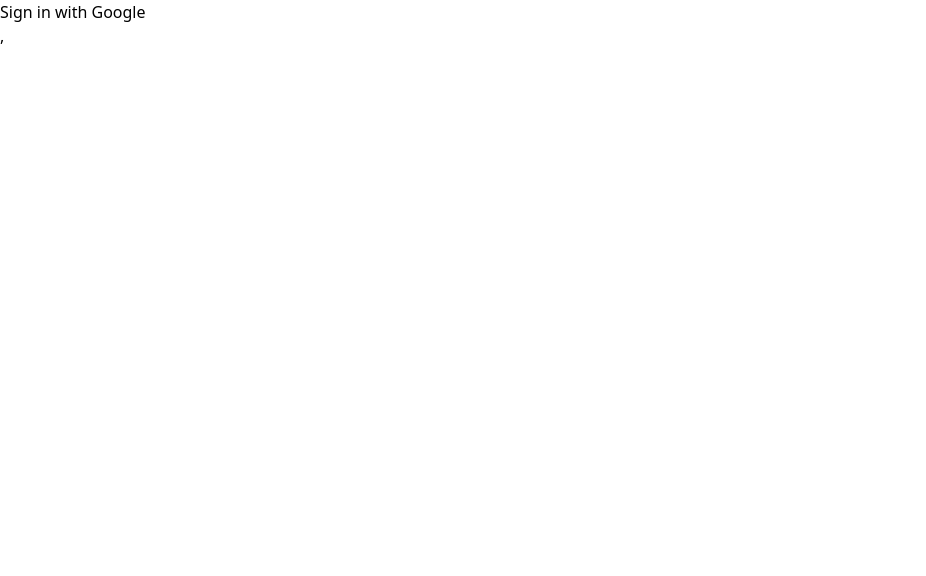
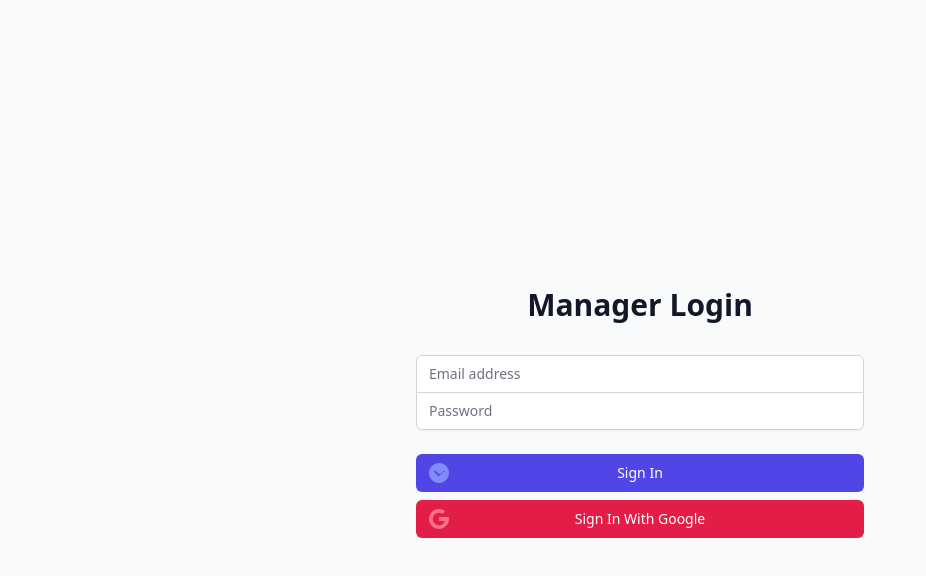
Before and after one commit to csce-315-331-2024a/project-3-full-stack-agile-web-project-3-901-7, a React (Vite) app in the folder frontend/: page /login in a window 1280 px wide. Shown: the top 576 px of the page, without its empty margins (0-926 px from the left). Built offline with nearby package versions, Linux system fonts and the light colour scheme.

Commit message:
Finished Login frontend design

```diff
--- a/frontend/src/pages/Login.tsx
+++ b/frontend/src/pages/Login.tsx
@@ -1,7 +1,63 @@
-import React from 'react';
+import React, { useState } from 'react';
 import { useGoogleLogin } from '@react-oauth/google';
 
-const GoogleLoginButton: React.FC = () => {
+interface ILoginButtonProps {
+    color: string;
+    isSubmit?: boolean;
+    children?: JSX.Element | string;
+    icon: IIcon;
+    onClick?: () => void;
+}
+
+interface IIcon {
+    viewboxSize: number;
+    path: string;
+}
+
+const icons = {
+    google: {
+        path: "M 0 300 C 0 134.578125 134.578125 0 300 0 C 366.808594 0 430.042969 21.496094 482.867188 62.160156 L 413.152344 152.71875 C 380.492188 127.578125 341.363281 114.285156 300 114.285156 C 197.597656 114.285156 114.285156 197.597656 114.285156 300 C 114.285156 402.402344 197.597656 485.714844 300 485.714844 C 382.476562 485.714844 452.566406 431.675781 476.71875 357.144531 L 300 357.144531 L 300 242.855469 L 600 242.855469 L 600 300 C 600 465.421875 465.421875 600 300 600 C 134.578125 600 0 465.421875 0 300 Z M 0 300",
+        viewboxSize: 600,
+    },
+    signIn: {
+        path: "M10 0C4.477 0 0 4.477 0 10c0 5.522 4.477 10 10 10 5.522 0 10-4.478 10-10 0-5.523-4.478-10-10-10zm5.707 9.293a1 1 0 00-1.414-1.414l-3 3a1 1 0 01-1.414 0l-3-3a1 1 0 10-1.414 1.414l3.5 3.5a1 1 0 001.414 0l3.5-3.5a1 1 0 000-1.414z",
+        viewboxSize: 20,
+    },
+};
+
+const LoginButton: React.FC<ILoginButtonProps> = (props) => {
+    return (
+        <button
+            type={props.isSubmit ? "submit" : "button"}
+            className={`group relative w-full flex justify-center py-2 px-4 border border-transparent text-sm font-medium rounded-md text-white bg-${props.color}-600 hover:bg-${props.color}-700 focus:outline-none focus:ring-2 focus:ring-offset-2 focus:ring-${props.color}-500`}
+            onClick={() => props.onClick && props.onClick()}
+        >
+            <span className="absolute left-0 inset-y-0 flex items-center pl-3">
+                <svg
+                    className={`h-5 w-5 text-${props.color}-400 group-hover:text-${props.color}-300`}
+                    xmlns="http://www.w3.org/2000/svg"
+                    viewBox={`0 0 ${props.icon.viewboxSize || 20} ${props.icon.viewboxSize || 20}`}
+                    fill="currentColor"
+                    aria-hidden="true"
+                >
+                    <path
+                        fillRule="evenodd"
+                        d={props.icon.path}
+                        clipRule="evenodd"
+                    />
+                </svg>
+            </span>
+            <div>
+                {props.children}
+            </div>
+        </button>
+    )
+}
+
+const Login = () => {
+    const [email, setEmail] = useState('');
+    const [password, setPassword] = useState('');
+
     const googleLogin = useGoogleLogin({
         onSuccess: user => {
             console.log('Login Success:', user);
@@ -11,16 +67,71 @@ const GoogleLoginButton: React.FC = () => {
         },
     });
 
+    const handleSubmit = (e : React.FormEvent) => {
+        e.preventDefault();
+        console.log(email, password);
+    };
+
     return (
-        <div>
-            <button onClick={() => googleLogin()}>Sign in with Google</button>
+        <div className="min-h-screen flex items-center justify-center bg-gray-50 py-12 px-4 sm:px-6 lg:px-8">
+            <div className="max-w-md w-full space-y-8">
+                <div>
+                    <h2 className="mt-6 text-center text-3xl font-extrabold text-gray-900">Manager Login</h2>
+                </div>
+                <form className="mt-8 space-y-6" onSubmit={handleSubmit}>
+                    <div className="rounded-md shadow-sm -space-y-px">
+                        <div>
+                            <label htmlFor="email-address" className="sr-only">Email address</label>
+                            <input
+                                id="email-address"
+                                name="email"
+                                type="email"
+                                autoComplete="email"
+                                required
+                                value={email}
+                                onChange={(e) => setEmail(e.target.value)}
+                                className={"appearance-none rounded-none relative block w-full px-3 py-2 border border-gray-300 placeholder-gray-500 text-gray-900 rounded-t-md focus:outline-none focus:ring-indigo-500 focus:border-indigo-500 focus:z-10 sm:text-sm"}
+                                placeholder="Email address"
+                            />
+                        </div>
+                        <div>
+                            <label htmlFor="password" className="sr-only">Password</label>
+                            <input
+                                id="password"
+                                name="password"
+                                type="password"
+                                autoComplete="current-password"
+                                required
+                                value={password}
+                                onChange={(e) => setPassword(e.target.value)}
+                                className="appearance-none rounded-none relative block w-full px-3 py-2 border border-gray-300 placeholder-gray-500 text-gray-900 rounded-b-md focus:outline-none focus:ring-indigo-500 focus:border-indigo-500 focus:z-10 sm:text-sm"
+                                placeholder="Password"
+                            />
+                        </div>
+                    </div>
+
+                    <div className="bg-indigo-600 hover:bg-indigo-700 focus:ring-indigo-500 text-indigo-400 group-hover:text-indigo-300"></div>
+                    <div className="bg-rose-600 hover:bg-rose-700 focus:ring-rose-500 text-rose-400 group-hover:text-rose-300"></div>
+                    <div className="space-y-2">
+                        <LoginButton
+                            color="indigo"
+                            icon={icons.signIn}
+                            isSubmit
+                        >
+                            Sign In
+                        </LoginButton>
+
+                        <LoginButton
+                            color="rose"
+                            icon={icons.google}
+                            onClick={googleLogin}
+                        >
+                            Sign In With Google
+                        </LoginButton>
+                    </div>
+                </form>
+            </div>
         </div>
-    );
-}
-
-const Login = () => {
-    return (
-        <GoogleLoginButton />
     );
 };
 
```
